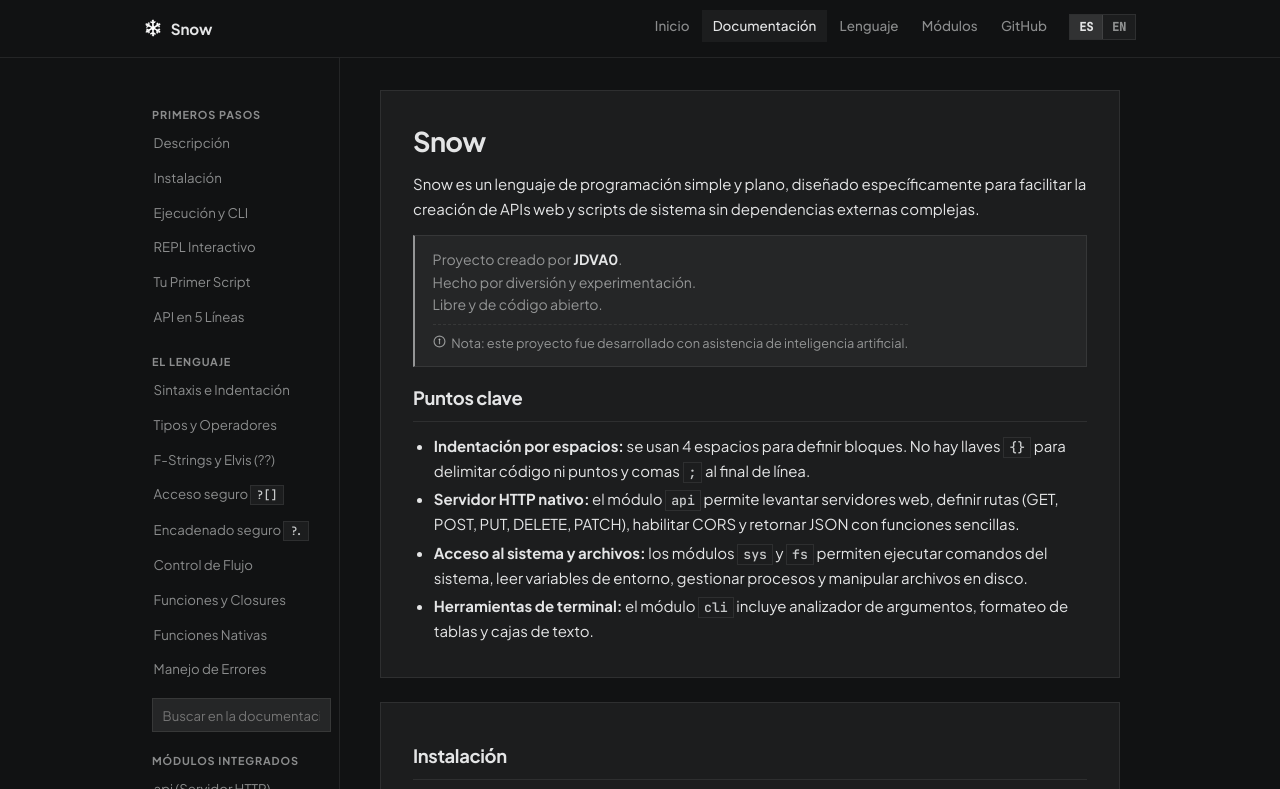
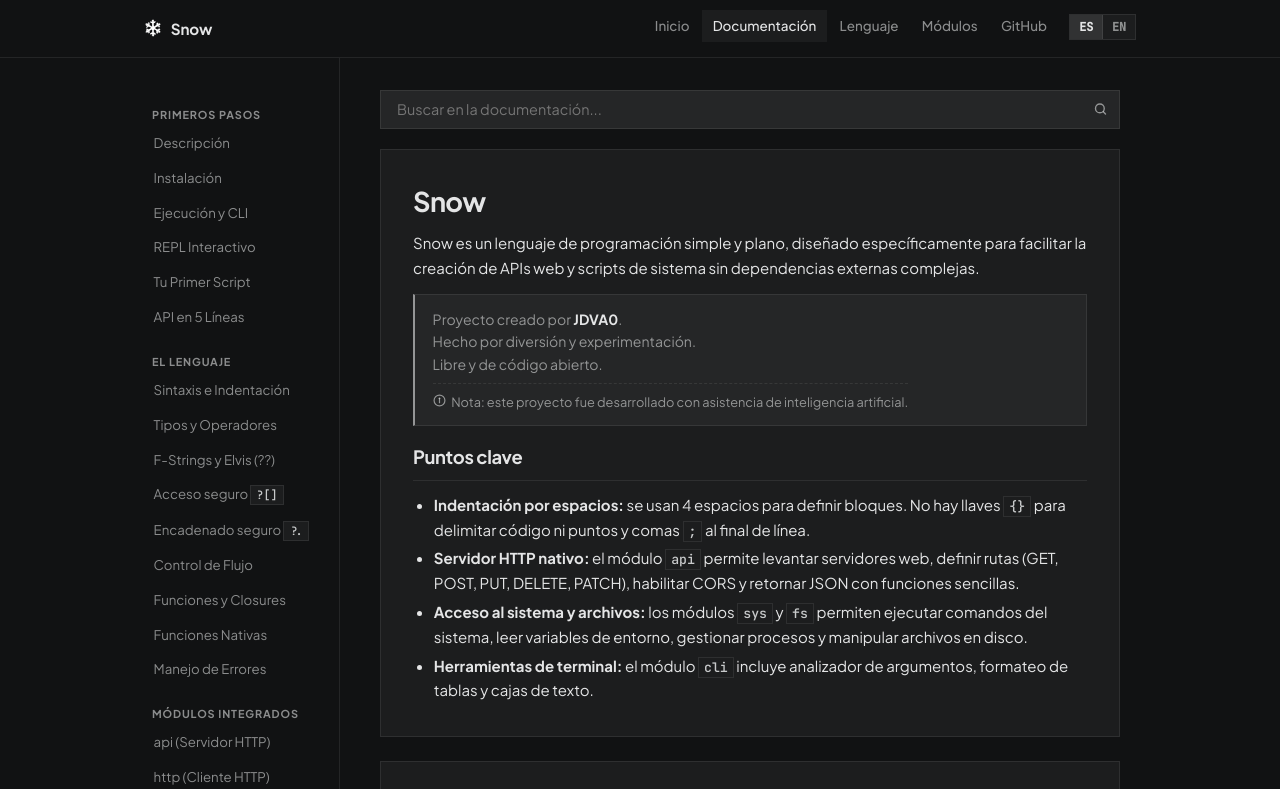
Before and after one commit to JDVA0/snow, a plain HTML site: page docs/docs.html in a window 1280 px wide. Shown: the top 789 px of the page. Drawn offline with Linux system fonts and the light colour scheme.

Commit message:
docs: move search bar from sidebar to top of content, translate its placeholder

```diff
--- a/docs/docs.html
+++ b/docs/docs.html
@@ -65,9 +65,6 @@
           <li><a href="#nativas" data-i18n="nav_builtins">Funciones Nativas</a></li>
           <li><a href="#errores" data-i18n="nav_errors">Manejo de Errores</a></li>
         </ul>
-        <div class="sidebar-search">
-          <input type="text" id="docs-search" data-i18n-ph="search_ph" placeholder="Buscar en la documentación..." oninput="searchDocs(this.value)">
-        </div>
 
         <div class="sidebar-heading" data-i18n="nav_mods">Módulos Integrados</div>
         <ul class="sidebar-nav">
@@ -100,6 +97,14 @@
 
     <!-- Main content -->
     <main class="docs-main">
+
+      <!-- Top search -->
+      <div class="doc-search">
+        <input type="text" id="docs-search" data-i18n-ph="search_ph" placeholder="Buscar en la documentación..." oninput="searchDocs(this.value)">
+        <span class="doc-search-ico">
+          <svg width="15" height="15" viewBox="0 0 24 24" fill="none" stroke="currentColor" stroke-width="2.2" stroke-linecap="round" aria-hidden="true"><circle cx="11" cy="11" r="7"></circle><path d="m20 20-3.5-3.5"></path></svg>
+        </span>
+      </div>
 
       <!-- Descripcion -->
       <section id="descripcion" class="doc-section">
@@ -1726,6 +1731,10 @@ cli.info("Servidores activos: " + str(activos) + " de " + str(len(filas)) + " va
         const key = el.getAttribute('data-i18n');
         if (dict[key]) el.innerHTML = dict[key];
       });
+      document.querySelectorAll('[data-i18n-ph]').forEach(el => {
+        const key = el.getAttribute('data-i18n-ph');
+        if (dict[key]) el.placeholder = dict[key];
+      });
       localStorage.setItem('snow_lang', lang);
     }
 
--- a/docs/style.css
+++ b/docs/style.css
@@ -292,23 +292,35 @@ nav.topbar {
   color: var(--muted);
   padding: .28rem .6rem;
 }
-.sidebar-search {
-  padding: .6rem .5rem .25rem;
+
+/* Top search bar above the doc content */
+.doc-search {
+  position: relative;
+  margin-bottom: 1.25rem;
 }
-.sidebar-search input {
+.doc-search input {
   width: 100%;
   box-sizing: border-box;
-  font-size: .82rem;
+  font-size: .9rem;
   font-family: inherit;
-  padding: .45rem .6rem;
+  padding: .6rem 2.4rem .6rem 1rem;
   border: 1px solid var(--border);
-  border-radius: .5rem;
+  border-radius: .6rem;
   background: var(--surface2);
   color: var(--text);
   outline: none;
 }
-.sidebar-search input:focus {
+.doc-search input:focus {
   border-color: var(--accent);
+}
+.doc-search-ico {
+  position: absolute;
+  right: .75rem;
+  top: 50%;
+  transform: translateY(-50%);
+  color: var(--muted);
+  pointer-events: none;
+  display: flex;
 }
 .sidebar-nav a:hover {
   background: var(--surface2);
```
